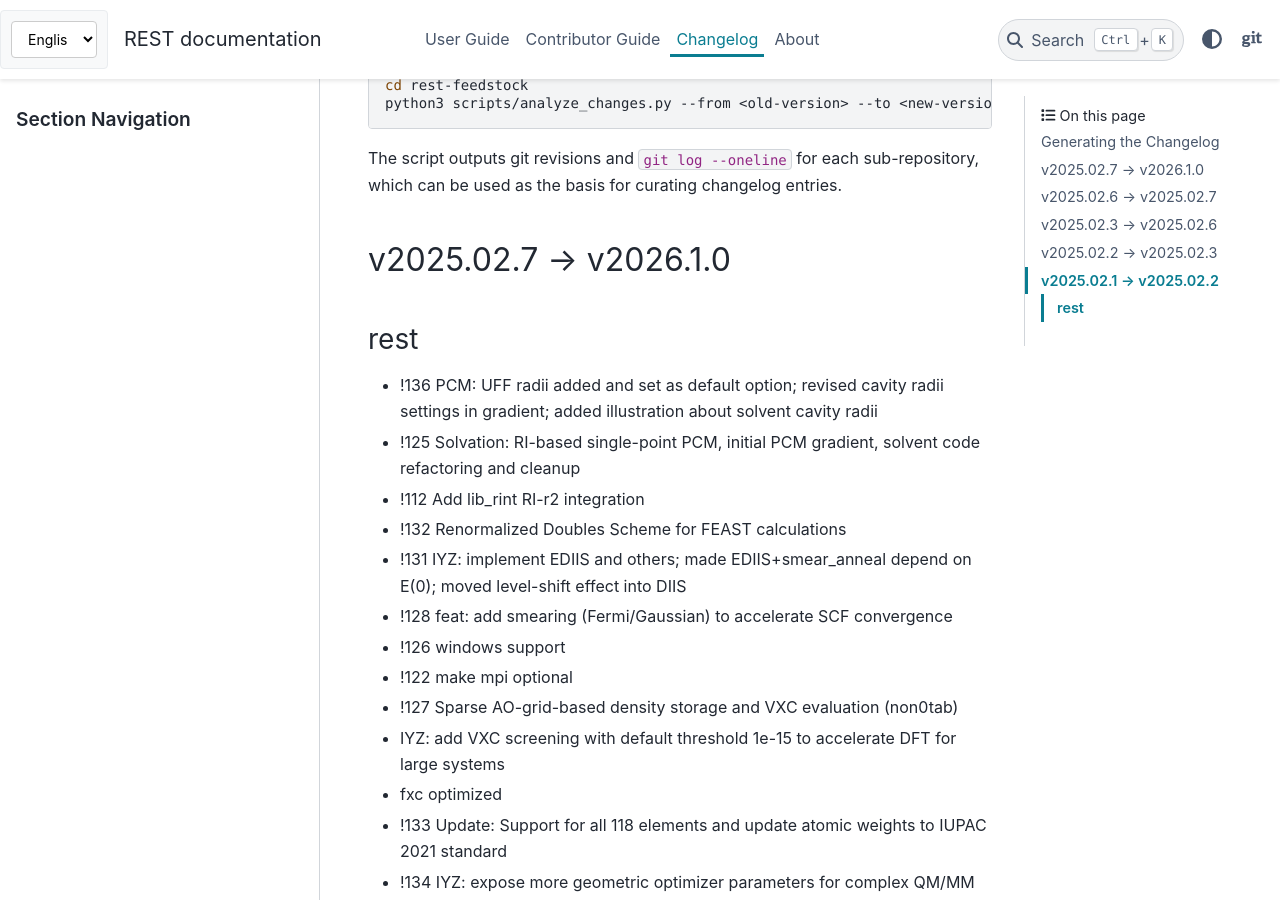
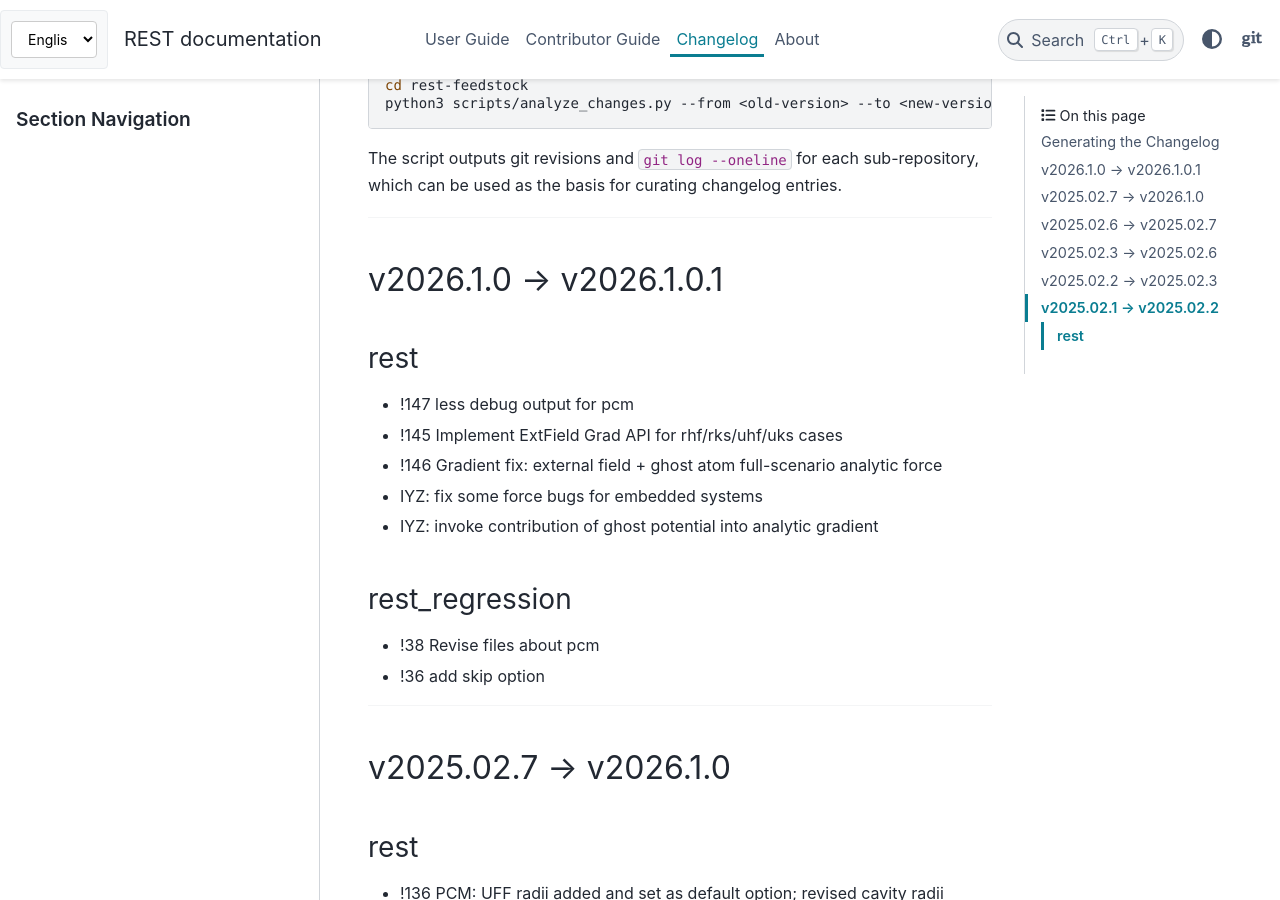
Before and after one commit to jeanwsr/rest_doc, a Sphinx documentation site: the page built from source/changelog.md, in a window 1280 px wide and 900 px high, scrolled down 316 px. Built offline with Sphinx 7.4.7 and the PyData theme 0.15.4, drawn with Linux system fonts in a browser that asks for light colours; pages that are not in the unit, such as notebooks, are missing from menus.

Commit message:
update changelog

````diff
--- a/source/changelog.md
+++ b/source/changelog.md
@@ -10,6 +10,25 @@ python3 scripts/analyze_changes.py --from <old-version> --to <new-version> --no-
 ```
 
 The script outputs git revisions and `git log --oneline` for each sub-repository, which can be used as the basis for curating changelog entries.
+
+---
+
+## v2026.1.0 → v2026.1.0.1
+
+### rest
+
+- !147 less debug output for pcm
+- !145 Implement ExtField Grad API for rhf/rks/uhf/uks cases
+- !146 Gradient fix: external field + ghost atom full-scenario analytic force
+- IYZ: fix some force bugs for embedded systems
+- IYZ: invoke contribution of ghost potential into analytic gradient
+
+### rest_regression
+
+- !38 Revise files about pcm
+- !36 add skip option
+
+---
 
 ## v2025.02.7 → v2026.1.0
 
````
Also changed, not shown: source_zh/changelog.md.
